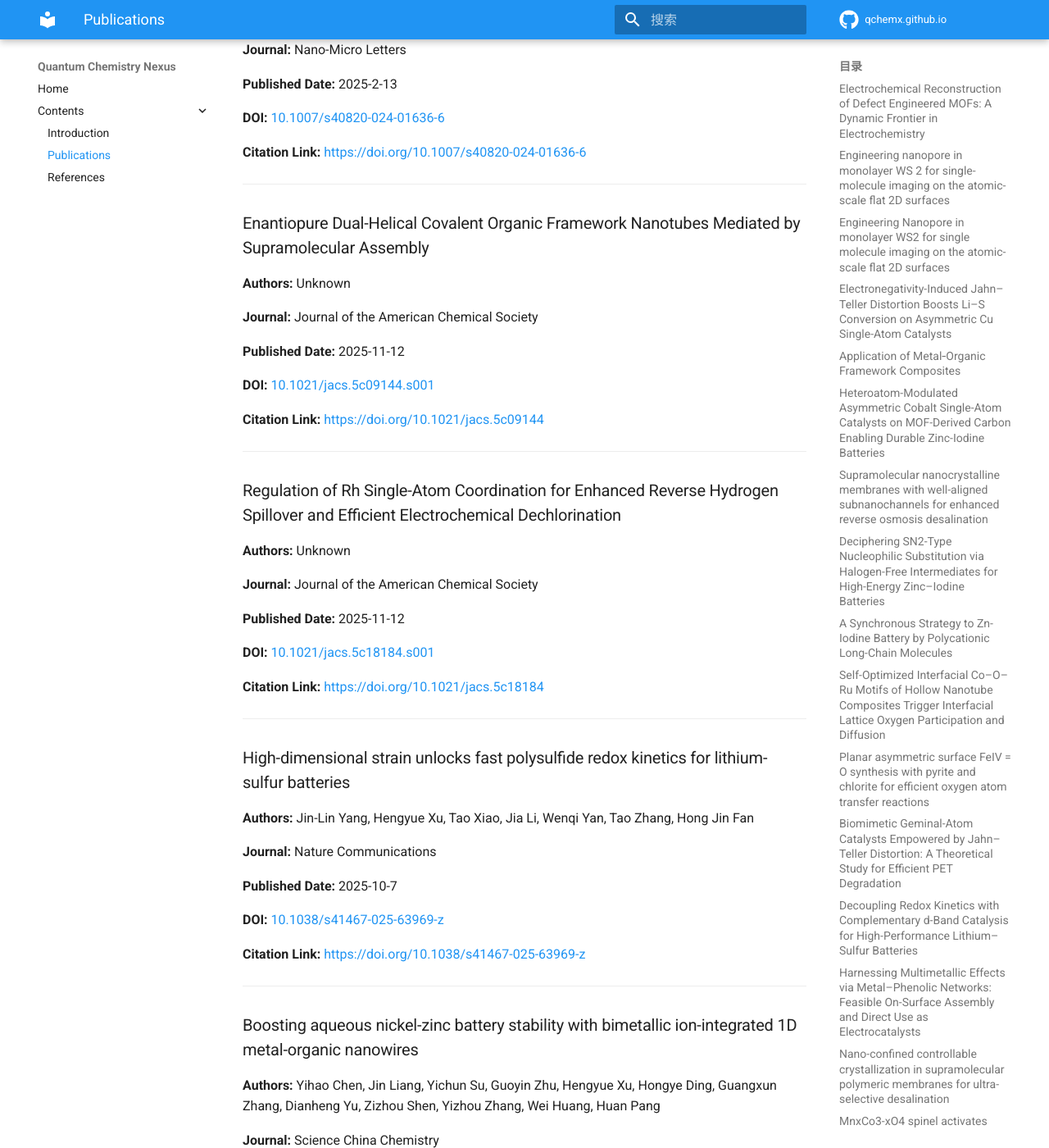
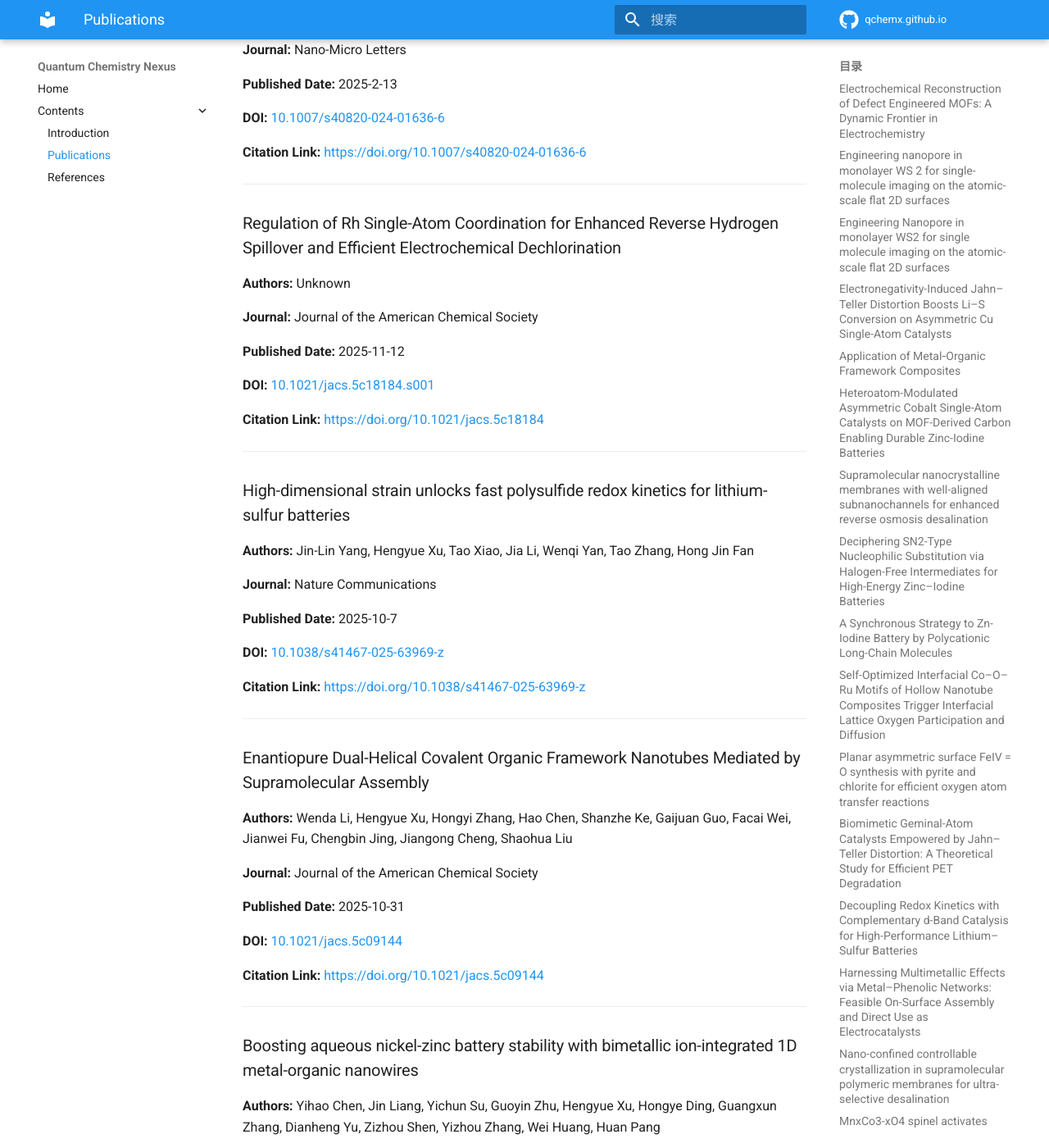
Before and after one commit to QChemX/qchemx.github.io, an MkDocs documentation site: the page built from docs/publications.md, in a window 1280 px wide and 1400 px high, scrolled down 7227 px. Shown: the whole window at 82% size. Built offline with MkDocs 1.6.1 and Material for MkDocs 9.7.7, drawn with Linux system fonts in a browser that asks for light colours; comment, search, counter and statistics services are not loaded; some of the changed text lies outside the part shown.

Commit message:
[orcid sync] Update publications

```diff
--- a/docs/publications.md
+++ b/docs/publications.md
@@ -312,7 +312,7 @@ This page was generated automatically.
 
 ### Advancements in metal-iodine batteries: progress and perspectives
 
-**Authors:** Zi-Zhou Shen, Dian-Heng Yu, Hong-Ye Ding, Yi Peng, Yi-Hao Chen, Jing-Wen Zhao, Heng-Yue Xu, Xiao-Tian Guo, Huan Pang
+**Authors:** Zi‐Zhou Shen, Dian‐Heng Yu, Hong‐Ye Ding, Yi Peng, Yi‐Hao Chen, Jing‐Wen Zhao, Heng‐Yue Xu, Xiao‐Tian Guo, Huan Pang
 
 **Journal:** Rare Metals
 
@@ -337,22 +337,6 @@ This page was generated automatically.
 **DOI:** [10.1007/s40820-024-01636-6](https://doi.org/10.1007/s40820-024-01636-6)
 
 **Citation Link:** [https://doi.org/10.1007/s40820-024-01636-6](https://doi.org/10.1007/s40820-024-01636-6)
-
-
-
----
-
-### Enantiopure Dual-Helical Covalent Organic Framework Nanotubes Mediated by Supramolecular Assembly
-
-**Authors:** Unknown
-
-**Journal:** Journal of the American Chemical Society
-
-**Published Date:** 2025-11-12
-
-**DOI:** [10.1021/jacs.5c09144.s001](https://doi.org/10.1021/jacs.5c09144.s001)
-
-**Citation Link:** [https://doi.org/10.1021/jacs.5c09144](https://doi.org/10.1021/jacs.5c09144)
 
 
 
@@ -385,6 +369,22 @@ This page was generated automatically.
 **DOI:** [10.1038/s41467-025-63969-z](https://doi.org/10.1038/s41467-025-63969-z)
 
 **Citation Link:** [https://doi.org/10.1038/s41467-025-63969-z](https://doi.org/10.1038/s41467-025-63969-z)
+
+
+
+---
+
+### Enantiopure Dual-Helical Covalent Organic Framework Nanotubes Mediated by Supramolecular Assembly
+
+**Authors:** Wenda Li, Hengyue Xu, Hongyi Zhang, Hao Chen, Shanzhe Ke, Gaijuan Guo, Facai Wei, Jianwei Fu, Chengbin Jing, Jiangong Cheng, Shaohua Liu
+
+**Journal:** Journal of the American Chemical Society
+
+**Published Date:** 2025-10-31
+
+**DOI:** [10.1021/jacs.5c09144](https://doi.org/10.1021/jacs.5c09144)
+
+**Citation Link:** [https://doi.org/10.1021/jacs.5c09144](https://doi.org/10.1021/jacs.5c09144)
 
 
 
```
Also changed, not shown: other parts of docs/publications.md (+1 -1 lines).
